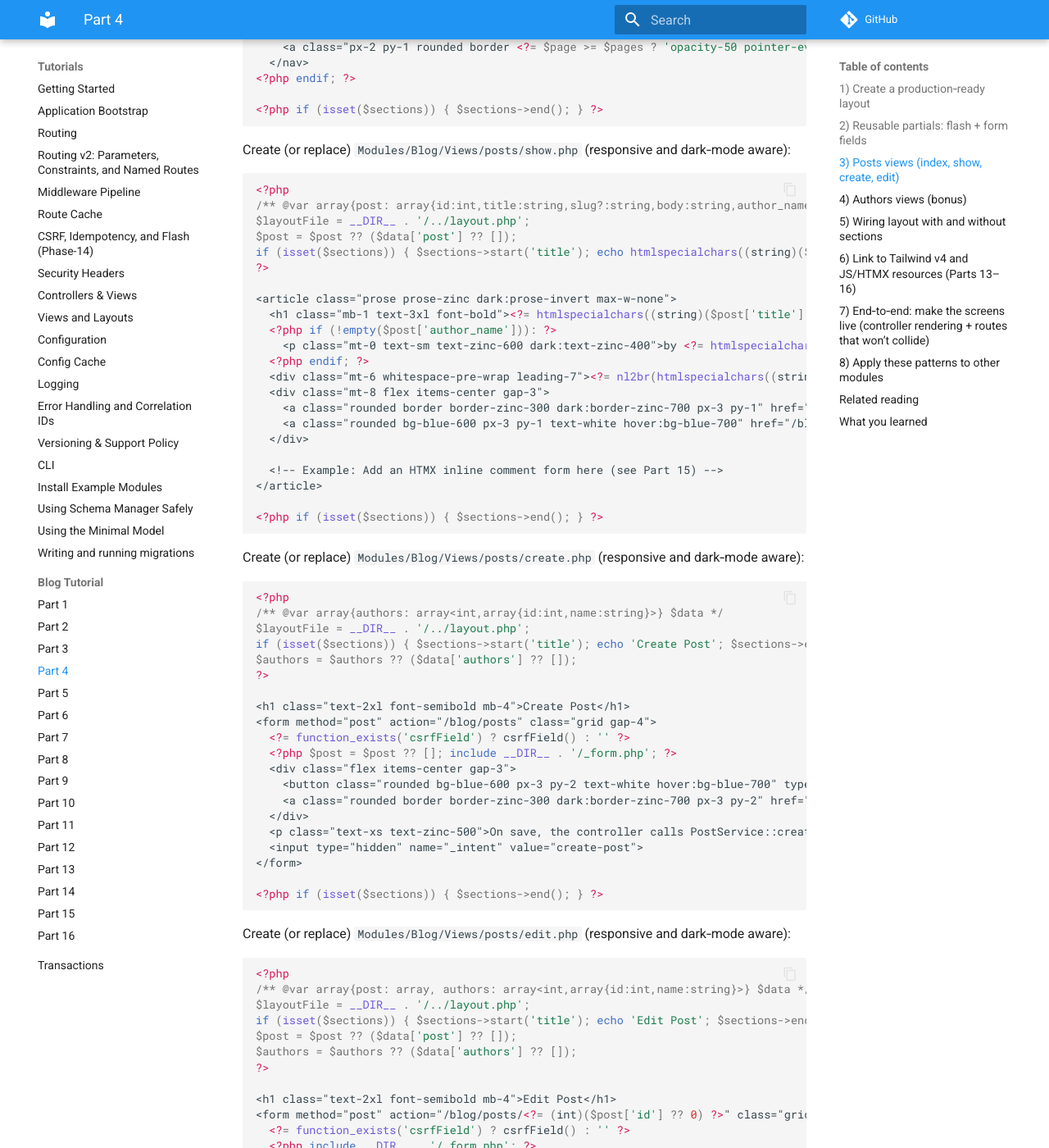
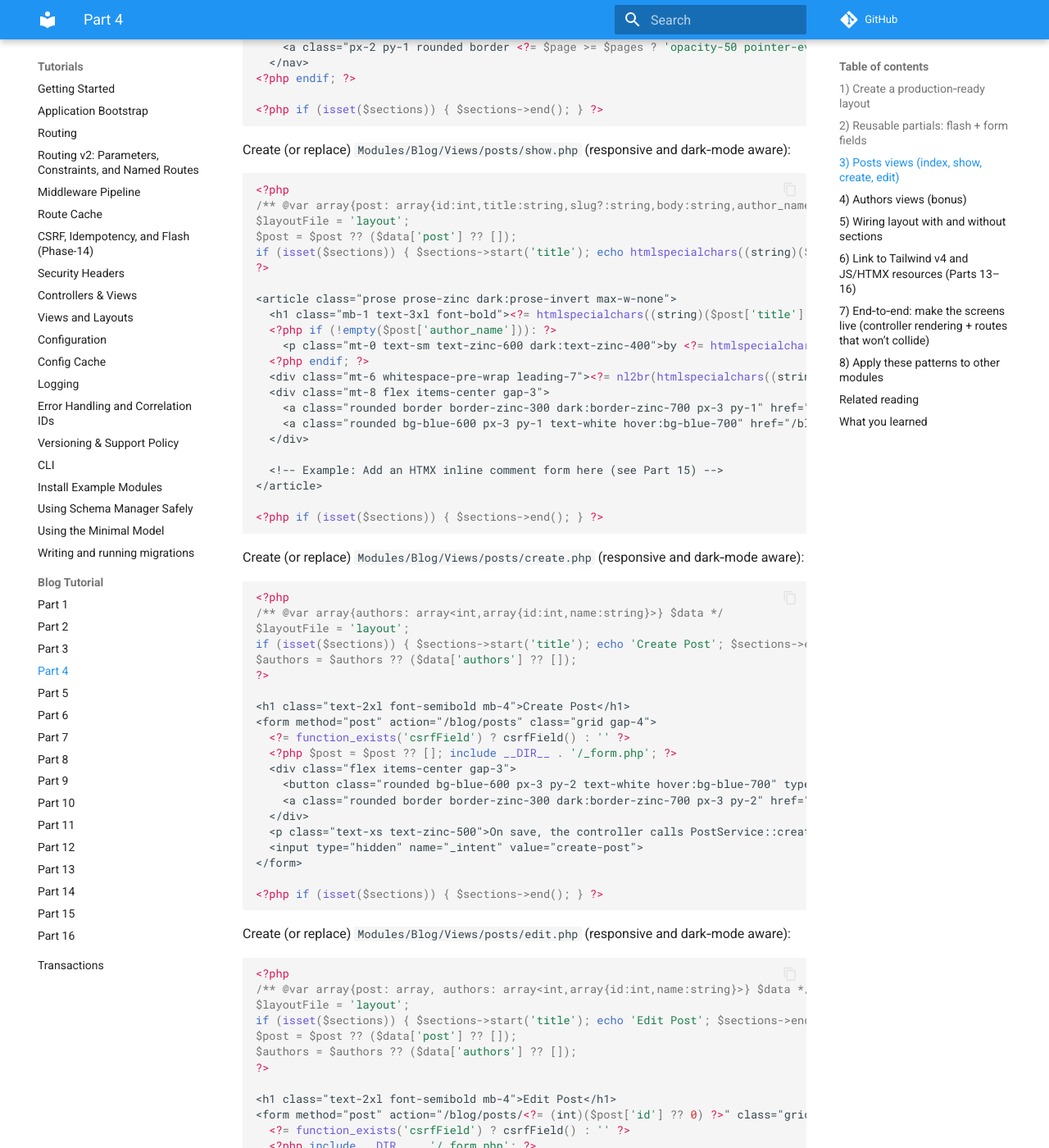
Before and after one commit to domsinclair/IshmaelPHP-Core, an MkDocs documentation site: the page built from Documentation/guide/blog-part-4-views-and-layout.md, in a window 1280 px wide and 1400 px high, scrolled down 4448 px. Shown: the whole window at 82% size. Built offline with MkDocs 1.6.1 and Material for MkDocs 9.7.7, drawn with Linux system fonts in a browser that asks for light colours; comment, search, counter and statistics services are not loaded; some of the changed text lies outside the part shown.

Commit message:
Enhance views and layouts support with examples and layout path resolution improvements
- Added a comprehensive "Views and Layouts" guide to documentation, covering usage patterns, ViewSections helper, and troubleshooting.
- Introduced cross-platform layout path resolution, handling relative and absolute paths consistently (Windows, macOS, Linux).
- Enhanced Controller::render() to normalize layout paths and include fallback checks for auto-content sections.
- Added tests for relative, absolute, and auto-content layout handling.
- Updated fixtures to include layout and child view examples with data-sharing and section definitions.
- Updated mkdocs.yml to include the new "Views and Layouts" guide in the documentation menu.

````diff
--- a/Documentation/guide/blog-part-4-views-and-layout.md
+++ b/Documentation/guide/blog-part-4-views-and-layout.md
@@ -176,7 +176,7 @@ Create (or replace) `Modules/Blog/Views/posts/index.php` (responsive and dark‑
 ```php
 <?php
 /** @var array{items: array<int, array{id:int,title:string,slug?:string,author_name?:string,created_at?:string}>, page?:int, perPage?:int, total?:int} $data */
-$layoutFile = __DIR__ . '/../layout.php';
+$layoutFile = 'layout';
 if (isset($sections)) { $sections->start('title'); echo 'Posts'; $sections->end(); $sections->start('content'); }
 ?>
 
@@ -225,7 +225,7 @@ Create (or replace) `Modules/Blog/Views/posts/show.php` (responsive and dark‑m
 ```php
 <?php
 /** @var array{post: array{id:int,title:string,slug?:string,body:string,author_name?:string}} $data */
-$layoutFile = __DIR__ . '/../layout.php';
+$layoutFile = 'layout';
 $post = $post ?? ($data['post'] ?? []);
 if (isset($sections)) { $sections->start('title'); echo htmlspecialchars((string)($post['title'] ?? 'Post')); $sections->end(); $sections->start('content'); }
 ?>
@@ -252,7 +252,7 @@ Create (or replace) `Modules/Blog/Views/posts/create.php` (responsive and dark
 ```php
 <?php
 /** @var array{authors: array<int,array{id:int,name:string}>} $data */
-$layoutFile = __DIR__ . '/../layout.php';
+$layoutFile = 'layout';
 if (isset($sections)) { $sections->start('title'); echo 'Create Post'; $sections->end(); $sections->start('content'); }
 $authors = $authors ?? ($data['authors'] ?? []);
 ?>
@@ -277,7 +277,7 @@ Create (or replace) `Modules/Blog/Views/posts/edit.php` (responsive and dark‑m
 ```php
 <?php
 /** @var array{post: array, authors: array<int,array{id:int,name:string}>} $data */
-$layoutFile = __DIR__ . '/../layout.php';
+$layoutFile = 'layout';
 if (isset($sections)) { $sections->start('title'); echo 'Edit Post'; $sections->end(); $sections->start('content'); }
 $post = $post ?? ($data['post'] ?? []);
 $authors = $authors ?? ($data['authors'] ?? []);
@@ -306,7 +306,7 @@ Add a basic list so you can link to it from the layout. Create `Modules/Blog/Vie
 ```php
 <?php
 /** @var array{items?: array<int,array{id:int,name:string,email?:string}>} $data */
-$layoutFile = __DIR__ . '/../layout.php';
+$layoutFile = 'layout';
 if (isset($sections)) { $sections->start('title'); echo 'Authors'; $sections->end(); $sections->start('content'); }
 ?>
 
@@ -349,7 +349,7 @@ Depending on your Ishmael version, you might have a sections helper injected as
 
 ```php
 // Child view pseudo‑pattern
-$layoutFile = __DIR__ . '/../layout.php';
+$layoutFile = 'layout';
 $sections->start('title'); ?>Page Title<?php $sections->end();
 $sections->start('content');
 ?>
````
